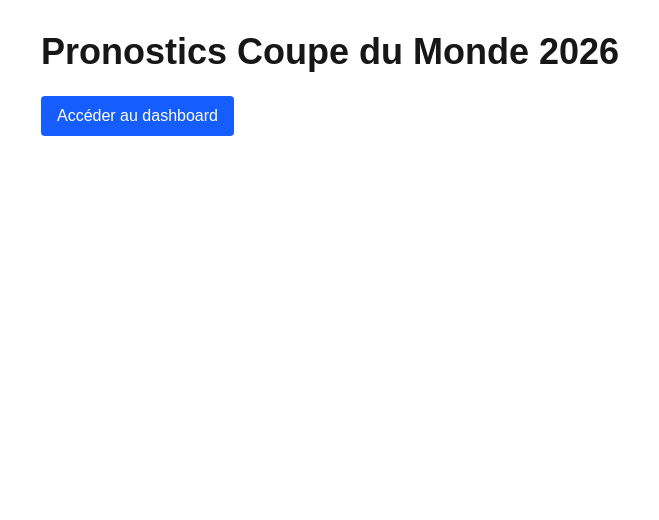
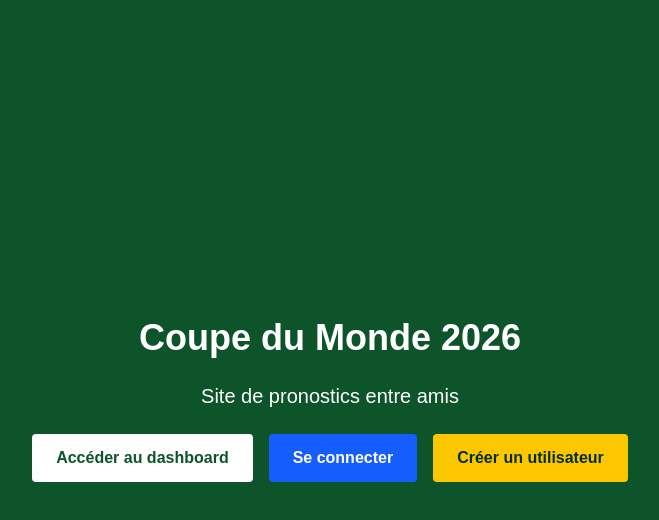
Before and after one commit to ChefChaudard/Coupe-du-monde-26, a Next.js app: page / in a window 1280 px wide. Shown: the top 520 px of the page, without its empty margins (310-969 px from the left). Built offline with nearby package versions, Linux system fonts and the light colour scheme; no server answers.

Commit message:
feat: add admin security button without breaking homepage

```diff
--- a/app/page.tsx
+++ b/app/page.tsx
@@ -1,14 +1,19 @@
+"use client";
+
 import Link from "next/link";
-import { createClient } from "@/lib/supabase/server";
+import { useEffect, useState } from "react";
+import { supabase } from "@/lib/supabase/client";
 
-export default async function HomePage() {
-  const supabase = await createClient();
+export default function Home() {
+  const [userEmail, setUserEmail] = useState<string | null>(null);
+  const [isAdmin, setIsAdmin] = useState(false);
 
-  const {
-    data: { user },
-  } = await supabase.auth.getUser();
+  useEffect(() => {
+    async function loadUser() {
+      const { data } = await supabase.auth.getUser();
+      const user = data.user;
 
-  let isAdmin = false;
+      setUserEmail(user?.email ?? null);
 
       if (user) {
         const { data: profile } = await supabase
@@ -17,32 +22,96 @@ export default async function HomePage() {
           .eq("id", user.id)
           .single();
 
-    isAdmin = !!profile?.is_admin;
+        setIsAdmin(!!profile?.is_admin);
+      }
+    }
+
+    loadUser();
+
+    const { data: listener } = supabase.auth.onAuthStateChange(
+      (_event, session) => {
+        const user = session?.user;
+        setUserEmail(user?.email ?? null);
+
+        if (user) {
+          supabase
+            .from("profiles")
+            .select("is_admin")
+            .eq("id", user.id)
+            .single()
+            .then(({ data }) => {
+              setIsAdmin(!!data?.is_admin);
+            });
+        } else {
+          setIsAdmin(false);
+        }
+      }
+    );
+
+    return () => {
+      listener.subscription.unsubscribe();
+    };
+  }, []);
+
+  async function handleLogout() {
+    await supabase.auth.signOut();
+    window.location.reload();
   }
 
   return (
-    <main className="p-8 max-w-3xl mx-auto space-y-6">
-      <h1 className="text-4xl font-bold">
-        Pronostics Coupe du Monde 2026
-      </h1>
+    <main className="min-h-screen bg-green-900 text-white flex items-center justify-center p-8">
+      <div className="text-center space-y-6">
+        <h1 className="text-4xl font-bold">Coupe du Monde 2026</h1>
+        <p className="text-xl">Site de pronostics entre amis</p>
 
-      <div className="flex gap-4">
+        <div className="flex flex-wrap justify-center gap-4">
           <Link
             href="/dashboard"
-          className="rounded bg-blue-600 px-4 py-2 text-white"
+            className="rounded bg-white px-6 py-3 font-semibold text-green-900 hover:bg-gray-100"
           >
             Accéder au dashboard
           </Link>
 
+          {!userEmail ? (
+            <Link
+              href="/login"
+              className="rounded bg-blue-600 px-6 py-3 font-semibold text-white hover:bg-blue-700"
+            >
+              Se connecter
+            </Link>
+          ) : (
+            <button
+              onClick={handleLogout}
+              className="rounded bg-red-600 px-6 py-3 font-semibold text-white hover:bg-red-700"
+            >
+              Se déconnecter
+            </button>
+          )}
+
+          <Link
+            href="/admin/users"
+            className="rounded bg-yellow-400 px-6 py-3 font-semibold text-green-950 hover:bg-yellow-300"
+          >
+            Créer un utilisateur
+          </Link>
+
+          {/* 🔥 NOUVEAU BOUTON ADMIN */}
           {isAdmin && (
             <Link
               href="/admin/security"
-            className="rounded bg-red-700 px-4 py-2 text-white"
+              className="rounded bg-red-800 px-6 py-3 font-semibold text-white hover:bg-red-900"
             >
               Administration sécurité
             </Link>
           )}
         </div>
+
+        {userEmail && (
+          <p className="text-sm text-gray-200">
+            Connecté en tant que : {userEmail}
+          </p>
+        )}
+      </div>
     </main>
   );
 }
```
Lines whose indentation alone changed are shown as unchanged.
